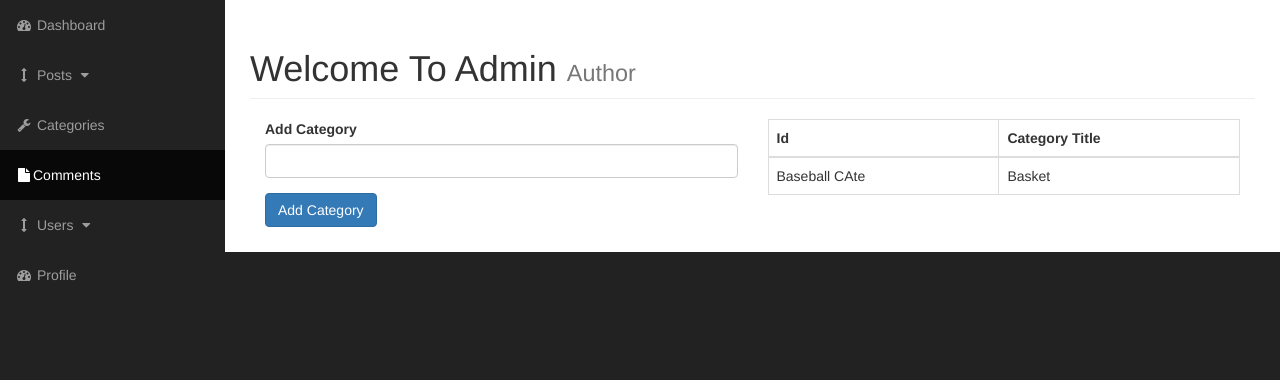
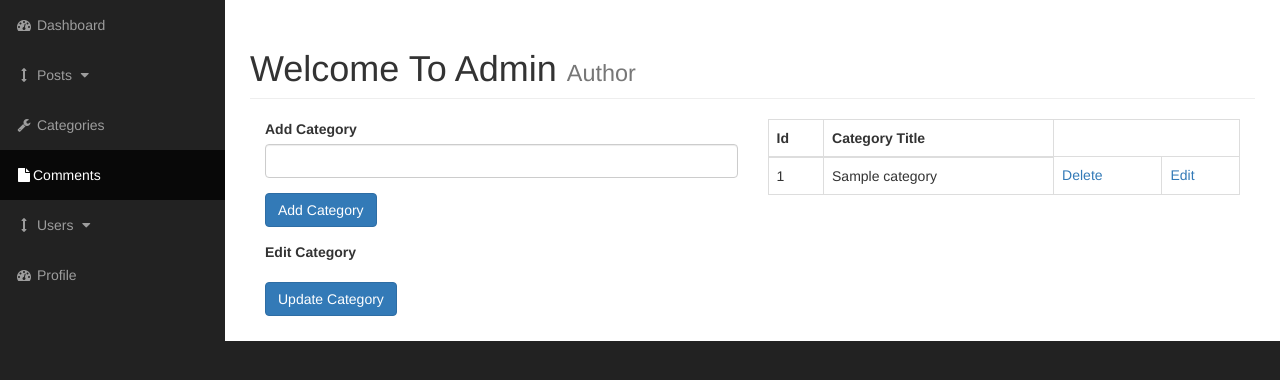
Before and after one commit to TemoAlelishvili/PHP-project, a PHP site: page /admin/categories.php in a window 1280 px wide. Shown: the part 51-431 px from the top of the page. Run offline with PHP 8.4, Linux system fonts and the light colour scheme; tables that the repository leaves empty or names only in its code hold one stand-in row (values such as "Sample post").

Commit message:
add delete edit categories

```diff
--- a/CMS/admin/categories.php
+++ b/CMS/admin/categories.php
@@ -1,9 +1,9 @@
 
-<?php include "includes/header.php"?>
+<?php include "includes/admin_header.php"?>
 <div id="wrapper">
 
     <!-- Navigation -->
-    <?php include "includes/navigation.php"?>
+    <?php include "includes/admin_navigation.php"?>
 
     <div id="page-wrapper">
 
@@ -18,7 +18,26 @@
                     </h1>
 
                     <div class="col-xs-6">
-                        <form action="">
+                        <?php
+
+                        if(isset($_POST['submit'])){
+                            $cat_title = $_POST['cat_title'];
+                            if ($cat_title == "" || empty($cat_title)){
+                                echo "This field should not be empty";
+                            } else {
+                                $query = "INSERT INTO categories(cat_title) ";
+                                $query .="VALUE('{$cat_title}') ";
+
+                                $crate_category_query = mysqli_query($connection,$query);
+                                if (!$crate_category_query){
+                                    die('Query Failed' .mysqli_error($connection));
+                                }
+
+                            }
+                        }
+                        ?>
+
+                        <form action="" method="post">
                            <div class="form-group">
                                <label for="cat_title"> Add Category</label>
                                <input type="text" name="cat_title" class="form-control">
@@ -27,8 +46,45 @@
                                <input type="submit" name="submit" value="Add Category" class="btn btn-primary">
                            </div>
                         </form>
+
+                        <form action="" method="post">
+                            <div class="form-group">
+                                <label for="cat_title"> Edit Category</label>
+
+                                <?php
+
+                                if (isset($_GET['edit'])) {
+
+                                    $the_cat_id = $_GET['edit'];
+
+                                    $query = "SELECT * FROM categories WHERE cat_id = $the_cat_id ";
+                                    $select_categories_id = mysqli_query($connection, $query);
+                                    while ($row = mysqli_fetch_assoc($select_categories_id)) {
+                                        $cat_id = $row['cat_id'];
+                                        $cat_title = $row['cat_title'];
+                                        ?>
+
+                                        <input value="<?php if (isset($cat_title)) { echo $cat_title;}?>" type="text" name="cat_title" class="form-control">
+
+
+
+                                        <?php
+                                    }
+                                }
+
+
+                                ?>
+
+                            </div>
+                            <div class="form-group">
+                                <input type="submit" name="submit" value="Update Category" class="btn btn-primary">
+                            </div>
+                        </form>
+
                     </div>
                     <div class="col-xs-6">
+
+
                         <table class="table table-bordered table-hover">
                             <thead>
                             <tr>
@@ -37,10 +93,36 @@
                             </tr>
                             </thead>
                             <tbody>
-                            <tr>
-                                <td>Baseball CAte</td>
-                                <td>Basket</td>
-                            </tr>
+
+
+                                <?php // find all categories query
+                                $query = "SELECT * FROM categories";
+                                $select_categories = mysqli_query($connection, $query);
+                                while ($row =mysqli_fetch_assoc($select_categories)){
+                                    $cat_id = $row['cat_id'];
+                                    $cat_title = $row['cat_title'];
+
+                                    echo "<tr>";
+                                    echo "<td>{$cat_id}</td>";
+                                    echo "<td>{$cat_title}</td>";
+                                    echo "<td><a href='categories.php?delete={$cat_id}'>Delete</a></td>";
+                                    echo "<td><a href='categories.php?edit={$cat_id}'>Edit</a></td>";
+                                    echo "</tr>";
+                                }
+                                ?>
+
+                                <?php
+                                    if(isset($_GET['delete'])){
+                                        $the_cat_id = $_GET['delete'];
+                                        $query = "DELETE FROM categories WHERE cat_id = {$the_cat_id} ";
+                                        $delete_query = mysqli_query($connection,$query);
+                                        header("Location: categories.php");
+                                    }
+
+                                ?>
+
+
+
                             </tbody>
                         </table>
                     </div>
@@ -57,4 +139,4 @@
     </div>
     <!-- /#page-wrapper -->
 
-    <?php include "includes/footer.php"?>
+    <?php include "includes/admin_footer.php"?>
--- a/CMS/admin/includes/header.php
+++ b/CMS/admin/includes/admin_header.php
@@ -1,4 +1,6 @@
+<?php ob_start(); ?>
 <?php include "../includes/db.php" ?>
+
 
 <!DOCTYPE html>
 <html lang="en">
--- a/CMS/admin/index.php
+++ b/CMS/admin/index.php
@@ -1,11 +1,11 @@
 
-<?php include "includes/header.php"?>
+<?php include "includes/admin_header.php"?>
     <div id="wrapper">
 
 
 
         <!-- Navigation -->
-        <?php include "includes/navigation.php"?>
+        <?php include "includes/admin_navigation.php"?>
 
         <div id="page-wrapper">
 
@@ -28,4 +28,4 @@
         </div>
         <!-- /#page-wrapper -->
 
-    <?php include "includes/footer.php"?>
+    <?php include "includes/admin_footer.php"?>
```
Also changed, not shown: CMS/admin/includes/admin_footer.php (renamed from CMS/admin/includes/footer.php), CMS/admin/includes/admin_navigation.php (renamed from CMS/admin/includes/navigation.php).
